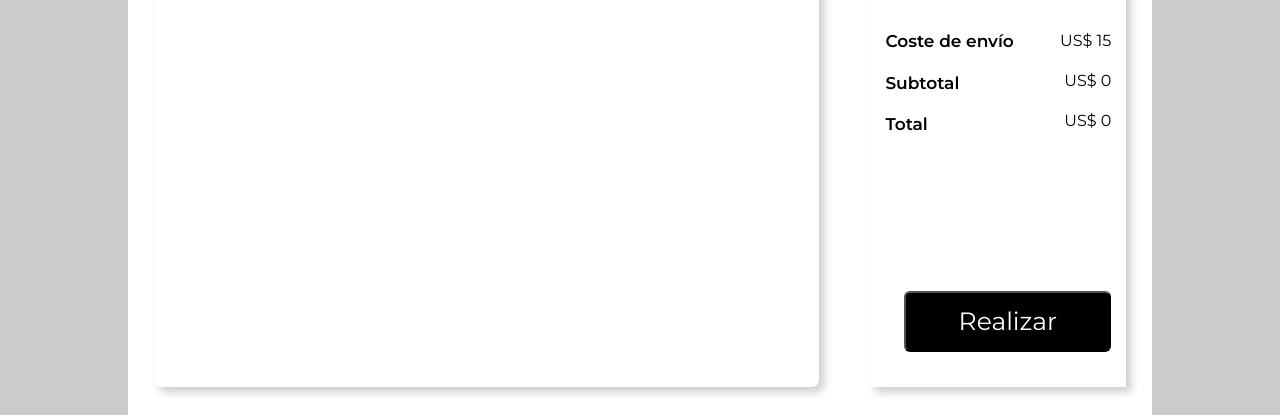
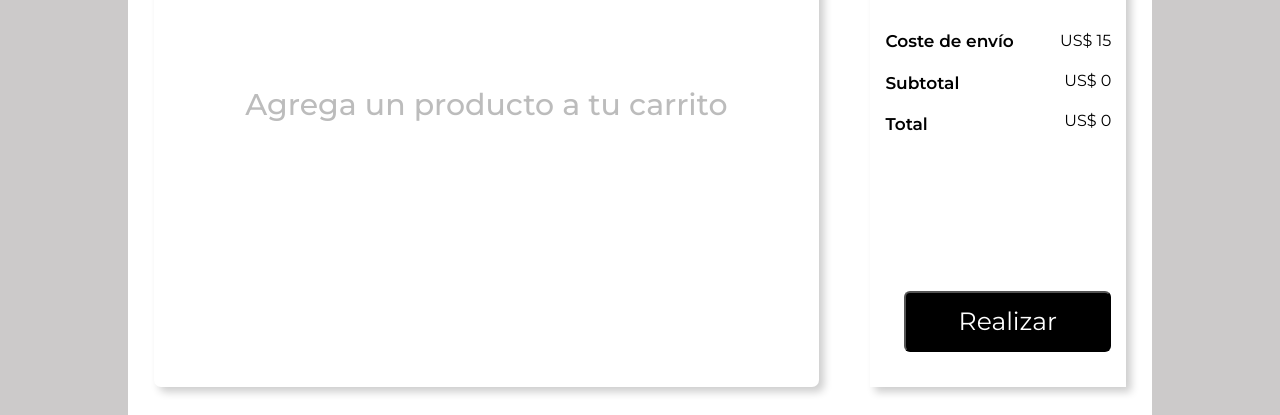
Before and after one commit to mauperez9918/RumbleStore-JS, a website: page pages/carrito.html in a window 1280 px wide. Shown: the part 385-800 px from the top of the page. Drawn offline with nearby package versions, Linux system fonts and the light colour scheme; some packages are replaced by stand-ins of ours; a script that the page names is missing.

Commit message:
Texto de fondo al carrito vacio

```diff
--- a/js/carrito.js
+++ b/js/carrito.js
@@ -6,8 +6,12 @@ function mostrarProductos() {
   subtotalhtml.innerText = 0;
   let productosCarrito = document.getElementById("productosCarrito");
   productosCarrito.innerHTML = "";
-  carritoStorage.forEach((producto) => {
-    productosCarrito.innerHTML += `<article class="producto-carrito">
+  if (carritoStorage.length == 0) {
+    console.log(carritoStorage);
+    productosCarrito.innerHTML = `<h5 class="carrito-vacio" >Agrega un producto a tu carrito</h5>`;
+  } else {
+    carritoStorage.forEach((producto) => {
+      productosCarrito.innerHTML += `<article class="producto-carrito">
     <img src='${producto.imagen}'>
     <h3>${producto.nombre}</h3>
     <p>US$ ${producto.precio}.00</p>
@@ -16,7 +20,8 @@ function mostrarProductos() {
     <button class="btnQuitar" data-id="${producto.id}"><i class="bi bi-trash-fill"></i></button>
     <button class="btnSumarCantidad" data-sumar="${producto.id}"><i class="bi bi-plus-circle-fill"></i></button>
     </article>`;
-  });
+    });
+  }
 
   // Botones de sumar cantidad de un producto de el carrito //
   const btnSumarCantidad = document.getElementsByClassName("btnSumarCantidad");
--- a/scss/components/_typo.scss
+++ b/scss/components/_typo.scss
@@ -26,6 +26,14 @@ h4 {
   margin-bottom: 0px;
 }
 
+.carrito-vacio {
+  color: rgb(188, 188, 188);
+  text-align: center;
+  font-weight: 500;
+  font-size: 30px;
+  margin-top: 200px;
+}
+
 .swal2-popup.swal2-toast .swal2-title {
   height: 25px;
 }
```
Also changed, not shown: css/main.css, 1 other file.
